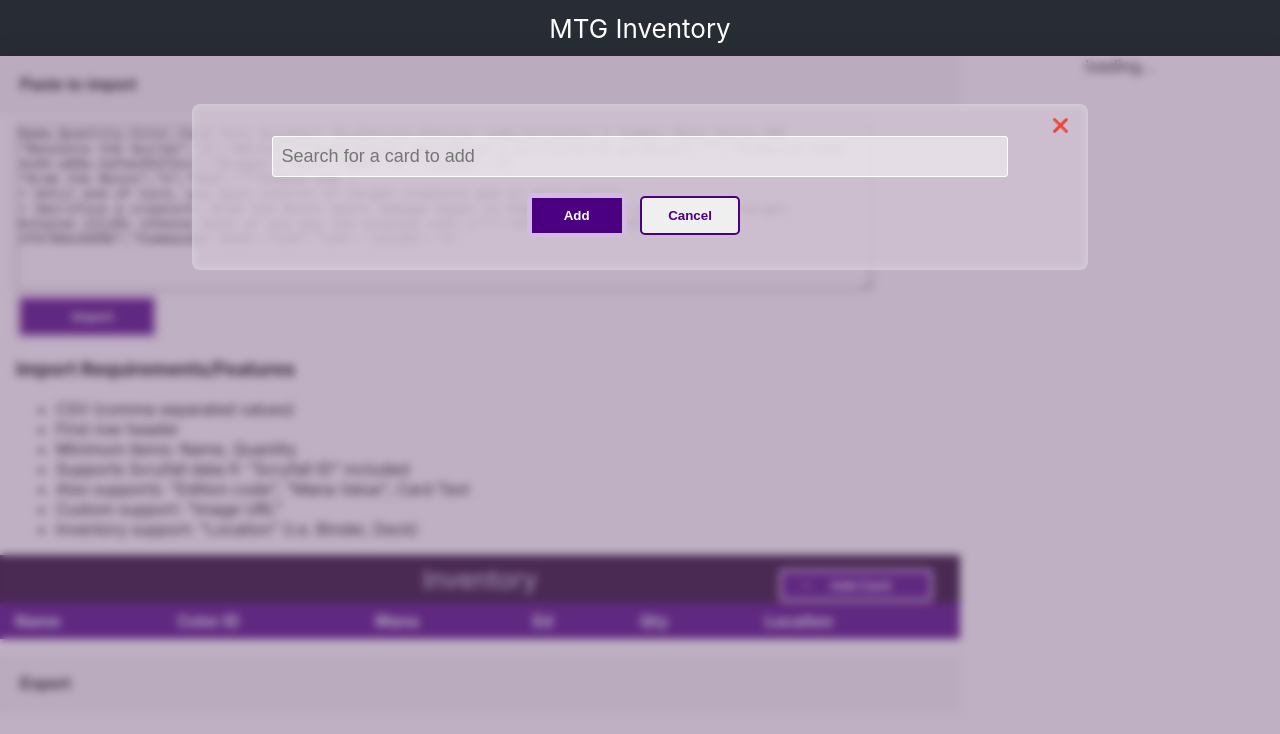
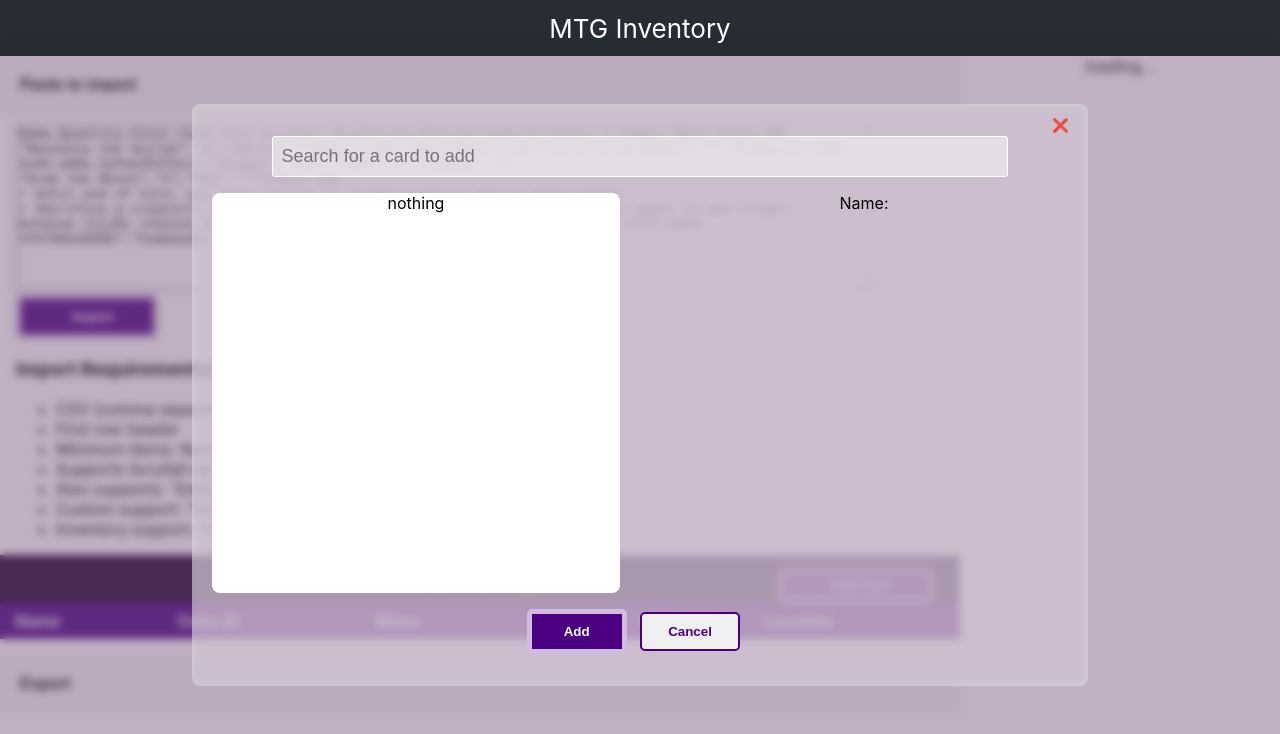
Before and after one commit to BarneyL01/react-mtg-inventory, a React (Create React App) app: page / in a window 1280 px wide. Both pictures are taken after a click on the button "Add Card". Shown: the top 734 px of the page. Built offline with nearby package versions, Linux system fonts and the light colour scheme; a small style sheet from the web is missing.

Commit message:
add card placeholder

```diff
--- a/src/App.css
+++ b/src/App.css
@@ -75,9 +75,20 @@
     width: 25%;
 }
 
+.flex-equal {
+    width: 50%;
+}
+
 .card-image {
     max-width: 200px;
     margin: 0 auto;
+}
+
+.card-image__empty {
+    min-height: 400px;
+    background-color: white;
+    margin: 0 20px 0 20px;
+    border-radius: 8px;
 }
 
 .inventory-header {
--- a/src/components/AddCard.js
+++ b/src/components/AddCard.js
@@ -1,8 +1,9 @@
 import React from "react";
-// import { useState } from "react";
+import { useState } from "react";
 import PropTypes from "prop-types";
 
 const AddCard = ({ setIsOpen }) => {
+    const [card, ] = useState({});
     return (
         <>
             <div className="glass-modal">
@@ -17,6 +18,20 @@ const AddCard = ({ setIsOpen }) => {
                             className="search-input"
                             placeholder="Search for a card to add"
                         ></input>
+                    </div>
+                    <div className="flex-container section">
+                        <div className="flex-equal">
+                            <div
+                                className={
+                                    card.name === undefined
+                                        ? "card-image__empty"
+                                        : "card-image"
+                                }
+                            >
+                                nothing
+                            </div>
+                        </div>
+                        <div className="flex-equal">Name:</div>
                     </div>
                     <div>
                         <button className="general-button primary-button action-button">
```
